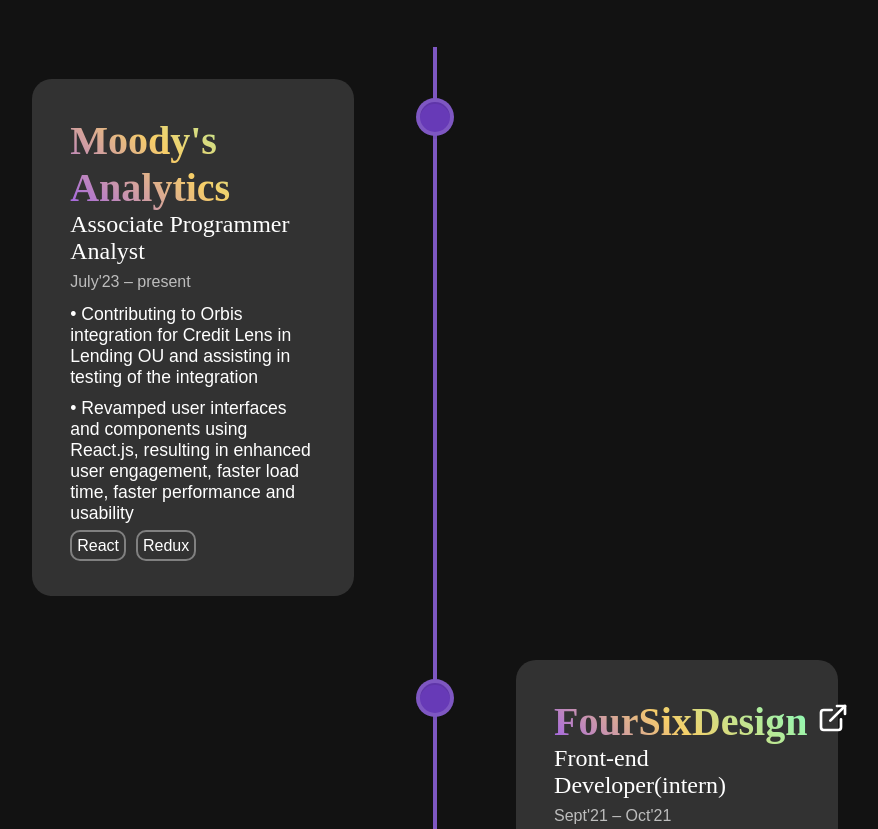
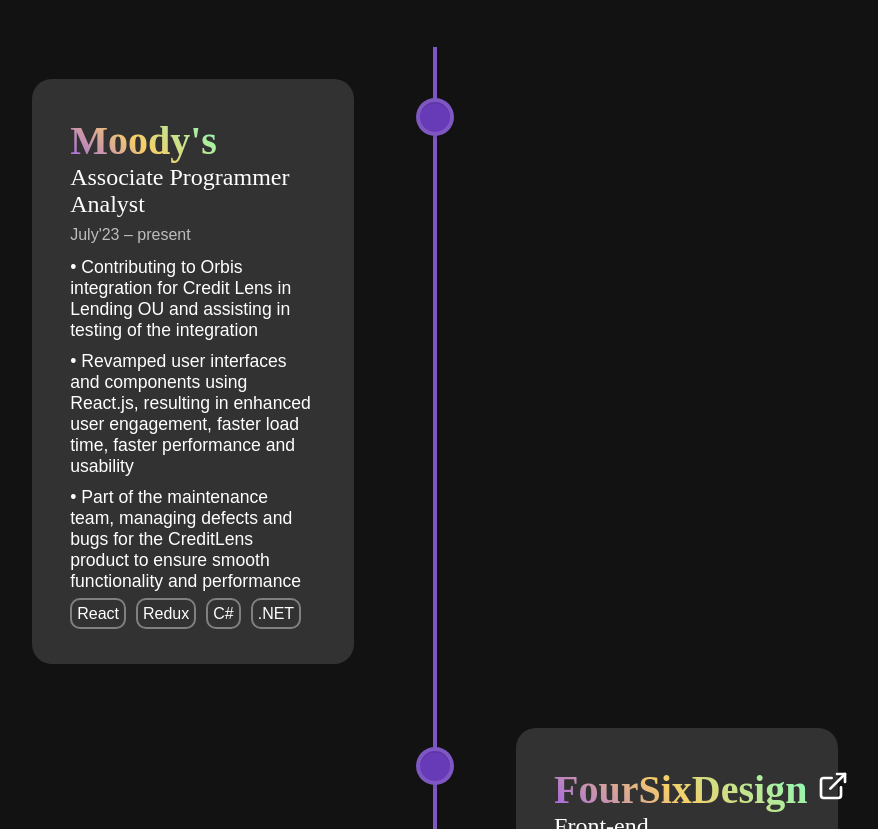
Before and after one commit to divyanshdahiya/latest-portfolio, a React (Create React App) app: page / in a window 1280 px wide. Shown: the part 559-1388 px from the top of the page, without its empty margins (205-1083 px from the left). Built offline with nearby package versions, Linux system fonts and the light colour scheme; a web font is replaced by a local one.

Commit message:
Update ExData.js

```diff
--- a/src/ExData.js
+++ b/src/ExData.js
@@ -1,13 +1,14 @@
 const workHistory = [
     {
-    companyName: "Moody's Analytics",
+    companyName: "Moody's",
     role: "Associate Programmer Analyst",
     duration: "July'23 – present",
     workDes: [
       "Contributing to Orbis integration for Credit Lens in Lending OU and assisting in testing of the integration ",
       "Revamped user interfaces and components using React.js, resulting in enhanced user engagement, faster load time, faster performance and usability ",
+      "Part of the maintenance team, managing defects and bugs for the CreditLens product to ensure smooth functionality and performance",
     ],
-    exposer: ["React", "Redux",],
+    exposer: ["React", "Redux","C#",".NET",],
     link: "",
   },
   {
```
